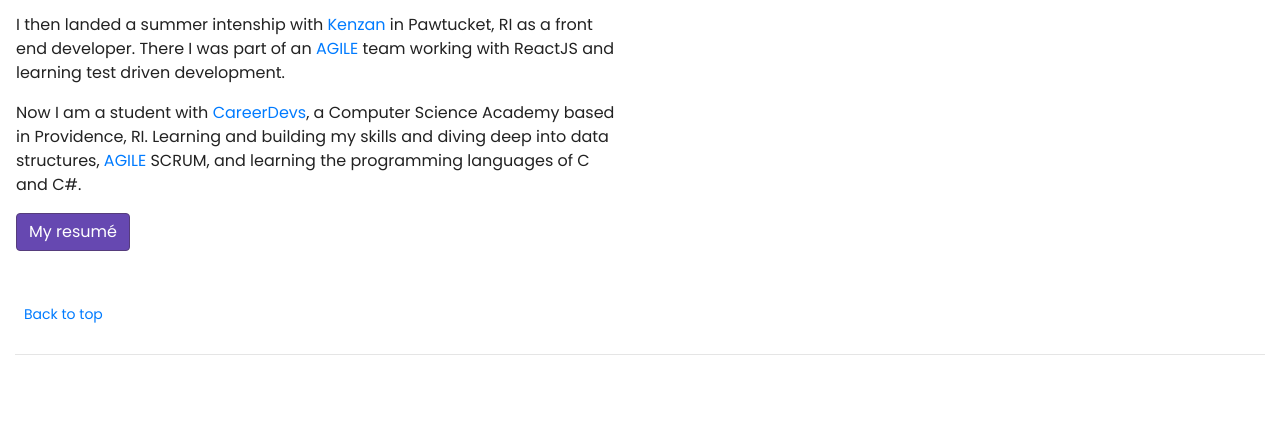
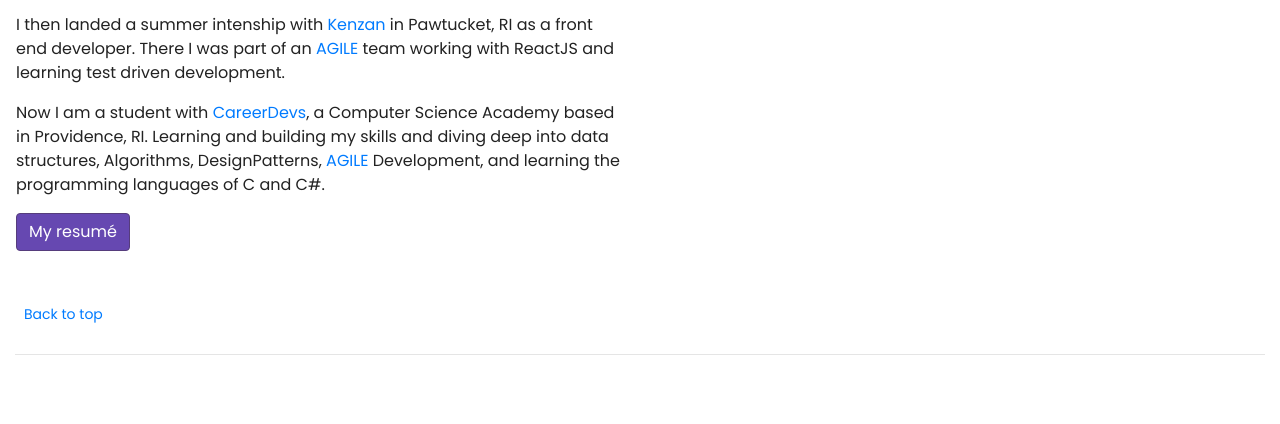
Before and after one commit to patrickthesailorman/profile.github.io, a plain HTML site: page index.html in a window 1280 px wide. Shown: the part 5585-6009 px from the top of the page. Drawn offline with nearby package versions, Linux system fonts and the light colour scheme.

Commit message:
Add text

```diff
--- a/index.html
+++ b/index.html
@@ -416,7 +416,7 @@
       <a href="https://profiles.generalassemb.ly/profiles/patrick-mccarty"><i class="GA"><img src="https://ga-profiles-production-herokuapp-com.global.ssl.fastly.net/assets/ga_class-27021b11acbcf1d41a49b5c260c1124d.png"></i>GA Profile</a>
       </p>
       <p>I then landed a summer intenship with <a href="https://kenzan.com/" class="link">Kenzan</a> in Pawtucket, RI as a front end developer. There I was part of an <a href="https://en.wikipedia.org/wiki/Agile_software_development" class="link">AGILE</a> team working with ReactJS and learning test driven development.</p>
-      <p>Now I am a student with <a href="http://careerdevs.com/" class="link">CareerDevs</a>, a Computer Science Academy based in Providence, RI. Learning and building my skills and diving deep into data structures, <a href="https://en.wikipedia.org/wiki/Agile_software_development" class="link">AGILE</a> SCRUM, and learning the programming languages of C and C#.</p>
+      <p>Now I am a student with <a href="http://careerdevs.com/" class="link">CareerDevs</a>, a Computer Science Academy based in Providence, RI. Learning and building my skills and diving deep into data structures, Algorithms, DesignPatterns, <a href="https://en.wikipedia.org/wiki/Agile_software_development" class="link">AGILE</a> Development, and learning the programming languages of C and C#.</p>
       <a href="http://resume.patrickcmccarty.com" class="btn btn-primary">My resumé</a>
       <!--http://resume.patrickcmccarty.com-->
     </div>
```
